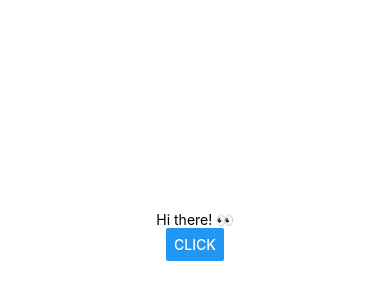
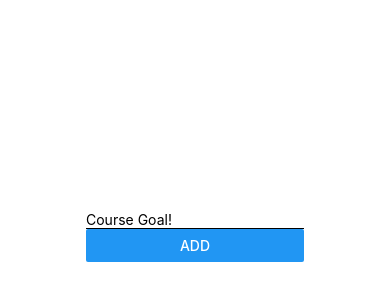
Before and after one commit to ianlee92/ReactNative-todoapp, a React Native app: screen / in a window 390 px wide. Shown: the part 186-486 px from the top of the page. Built offline with nearby package versions, Linux system fonts and the light colour scheme.

Commit message:
textinput

```diff
--- a/App.js
+++ b/App.js
@@ -1,18 +1,14 @@
 import { StatusBar } from 'expo-status-bar';
-import React, {useState} from 'react';
-import { StyleSheet, Text, View, Button } from 'react-native';
+import React from 'react';
+import { StyleSheet, TextInput, View, Button } from 'react-native';
 
 export default function App() {
-
-  const [OutputText, setOutputText] = useState("Hi there! 👀")
-  function buttonTapped(){
-    setOutputText("🎉 Welcome to React Native World!")
-  }
-
   return (
     <View style={styles.container}>
-      <Text>{OutputText}</Text>
-      <Button title="Click" onPress={buttonTapped} />
+      <View>
+        <TextInput style={styles.textInput} placeholder="Course Goal!" />
+        <Button title="ADD" />
+      </View>
       <StatusBar style="auto" />
     </View>
   );
@@ -21,8 +17,12 @@ export default function App() {
 const styles = StyleSheet.create({
   container: {
     flex: 1,
-    backgroundColor: '#fff',
     alignItems: 'center',
     justifyContent: 'center',
+    padding: 50
   },
+  textInput: {
+    borderBottomColor: 'black',
+    borderBottomWidth: 1
+  }
 });
--- a/app.json
+++ b/app.json
@@ -1,6 +1,6 @@
 {
   "expo": {
-    "name": "nativeProject",
+    "name": "Ian To Do",
     "slug": "nativeProject",
     "version": "1.0.0",
     "orientation": "portrait",
```
